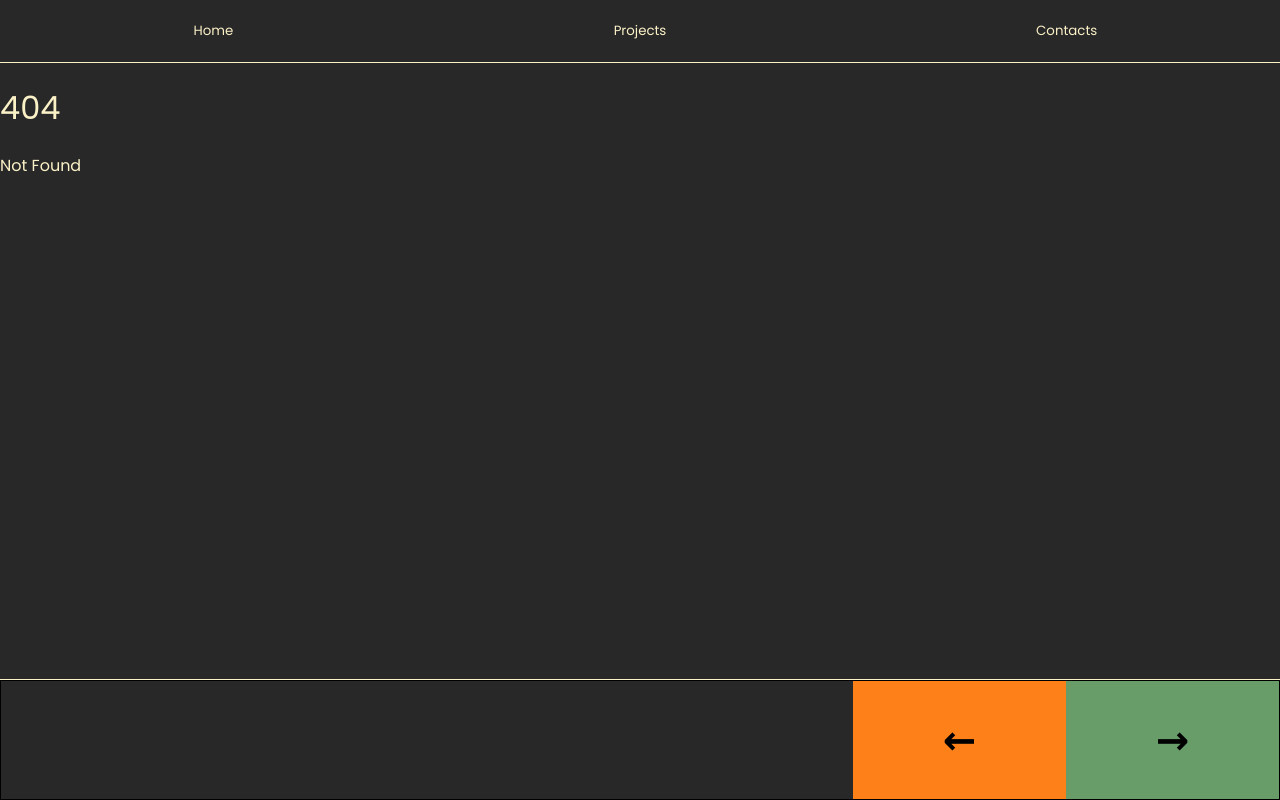
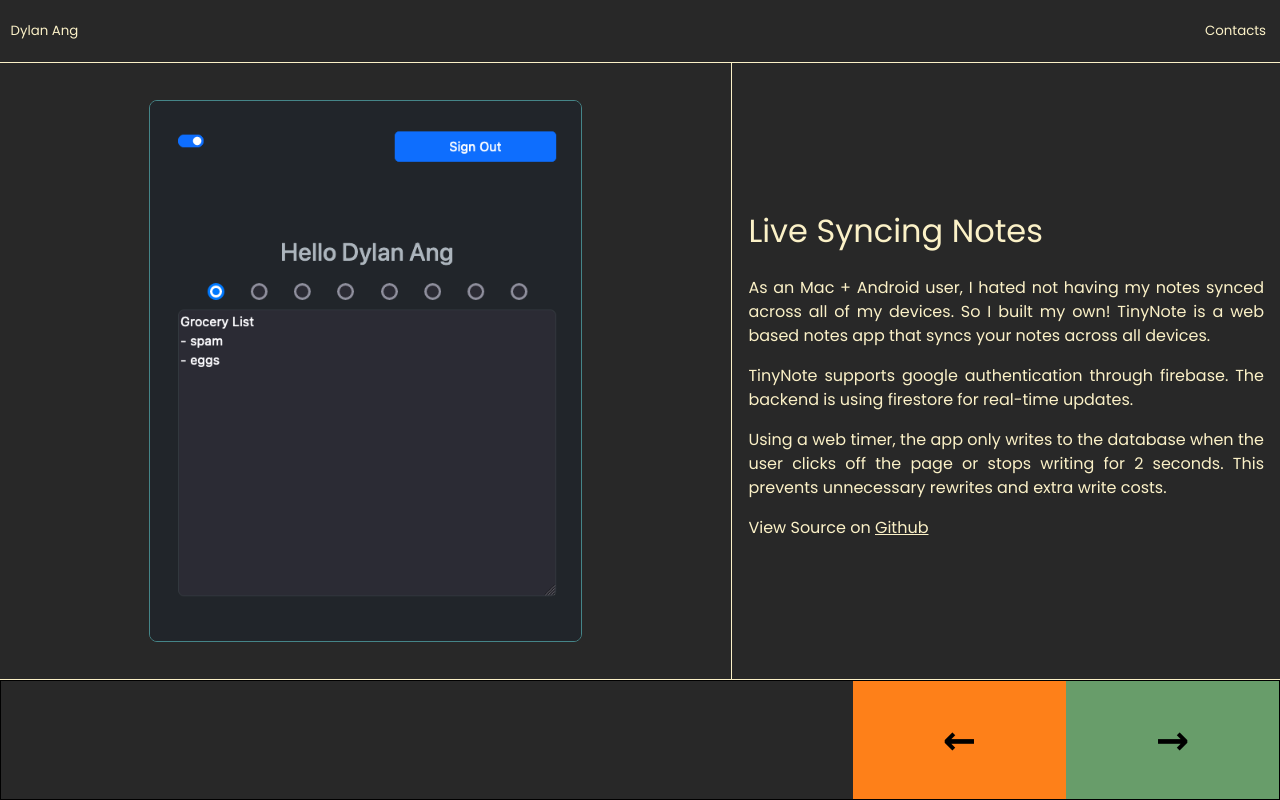
Before and after one commit to dy-ma/personal, a SvelteKit app: page /firebase in a window 1280 px wide. Before the commit this address had no page. Built offline with nearby package versions, Linux system fonts and the light colour scheme.

Commit message:
Add firebase notes and simple home text

```diff
--- a/src/routes/Footer.svelte
+++ b/src/routes/Footer.svelte
@@ -2,7 +2,7 @@
 	import { page } from '$app/stores';
 	import { onMount } from 'svelte';
 
-	let pages = ['/', '/hamster', '/pig'];
+	let pages = ['/', '/firebase', '/hamster'];
 	let next = '/';
 	let prev = '/';
 
--- a/src/routes/Header.svelte
+++ b/src/routes/Header.svelte
@@ -7,12 +7,7 @@
 		<ul>
 			<li aria-current={$page.url.pathname === '/' ? 'page' : undefined}>
 				<button>
-				<a href="/">Home</a>
-				</button>
-			</li>
-			<li aria-current={$page.url.pathname === '/projects' ? 'page' : undefined}>
-				<button>
-				<a href="/projects">Projects</a>
+				<a href="/">Dylan Ang</a>
 				</button>
 			</li>
 			<li aria-current={$page.url.pathname.startsWith('/contacts') ? 'page' : undefined}>
@@ -34,7 +29,7 @@
 	ul {
 		display: flex;
 		flex-direction: row;
-		justify-content: space-around;
+		justify-content: space-between;
 		list-style-type: none;
 		padding-inline-start: 0;
 	}
@@ -51,7 +46,7 @@
 	}
 
 	button:hover {
-		scale: 1.2;
+		scale: 0.9;
 		transition: scale 0.1s ease-in-out;
 		filter: brightness(85%);
 	}
--- /dev/null
+++ b/src/routes/firebase/+page.svelte
@@ -0,0 +1,55 @@
+<script>
+	import '../page.css'
+	import firenote from '$lib/images/firebase.png'
+</script>
+
+<div class="page">
+	<div class="image">
+		<a class="display-image" href="https://notes-7b514.web.app/" target="_blank">
+			<img src={firenote} alt="My notes app" class="src">
+		</a>
+	</div>
+	<div class="description">
+		<div>
+			<h1>Live Syncing Notes</h1>
+			<p>As an Mac + Android user, I hated not having my notes synced across all of my devices. So I built my own! TinyNote is a web based notes app that syncs your notes across all devices.</p>
+			<p>TinyNote supports google authentication through firebase. The backend is using firestore for real-time updates.</p>
+			<p>Using a web timer, the app only writes to the database when the user clicks off the page or stops writing for 2 seconds. This prevents unnecessary rewrites and extra write costs.</p>
+			<p>View Source on <a class="gh-link" href="https://github.com/dy-ma/firebase-notes" target="_blank">Github</a></p>
+		</div>
+	</div>
+</div>
+
+<style>
+	.image {
+		display: grid;
+		place-items: center;
+	}
+
+	.description {
+		display: grid;
+		place-items: center;
+	}
+
+	.display-image {
+		display: flex;
+		justify-content: center;
+		align-items: center;
+	}
+
+	img {
+		border: 1px solid var(--blue);
+		border-radius: var(--img-radius);
+		width: 80%;
+		transition: 0.1s ease;
+	}
+
+	img:hover {
+		scale: 0.95;
+		transition: 0.1s ease;
+	}
+
+	.gh-link {
+		text-decoration: underline;
+	}
+</style>
--- a/src/routes/projects/+page.js
+++ /dev/null
@@ -1 +0,0 @@
-export const prerender = true;
--- a/src/routes/projects/+page.svelte
+++ /dev/null
@@ -1,6 +0,0 @@
-<svelte:head>
-	<title>Projects</title>
-	<meta name="description" content="My Projects Page" />
-</svelte:head>
-
-<h1 class="center-text">Projects</h1>
--- a/src/routes/styles.css
+++ b/src/routes/styles.css
@@ -18,6 +18,7 @@
 	--bg0-light: #fbf1c7;
 	--bg1-light: #ebdbb2;
 	--bg2-light: #d5c4a1;
+	--img-radius: 8px;
 	font-family: var(--font-body);
 	color: var(--color-text);
 }
```
Also changed, not shown: src/routes/+page.svelte (+7 -8 lines), src/routes/pig/+page.svelte (deleted, +0 -17 lines), src/lib/images/firebase.png (added).
